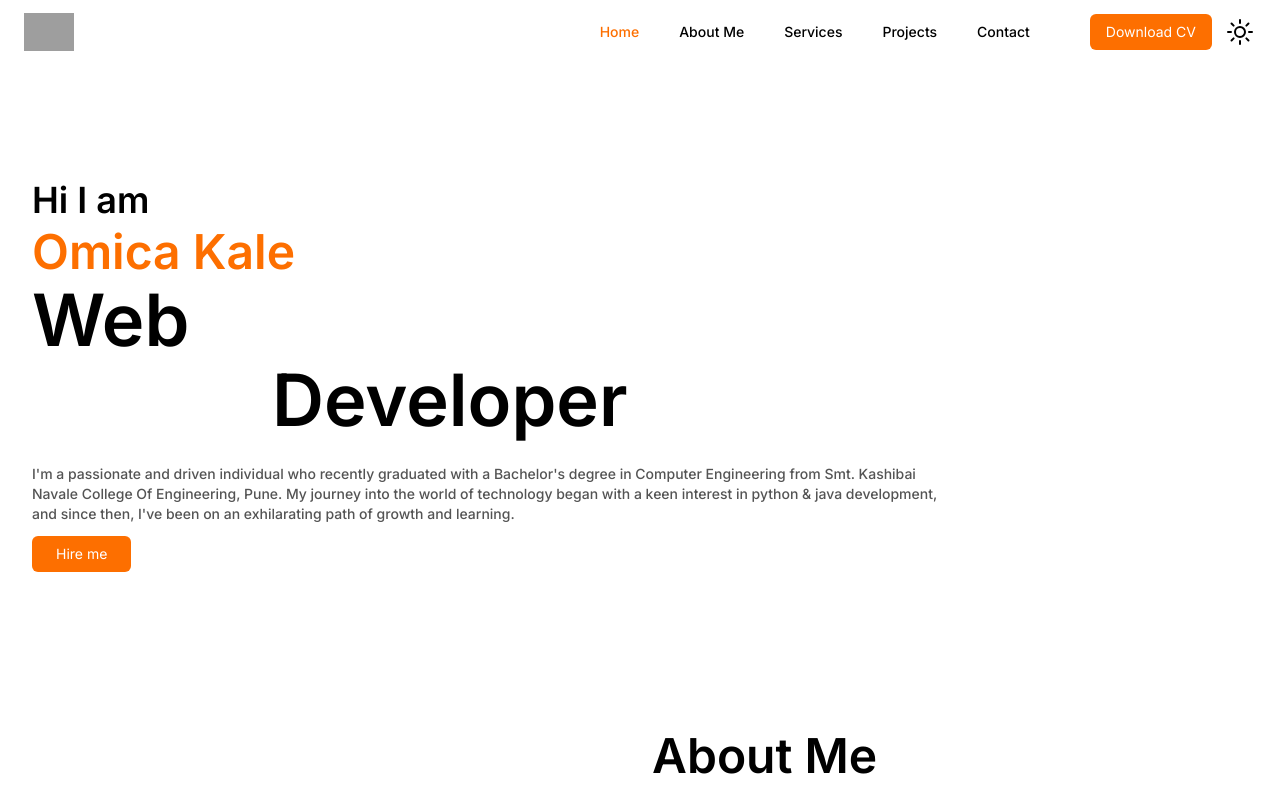
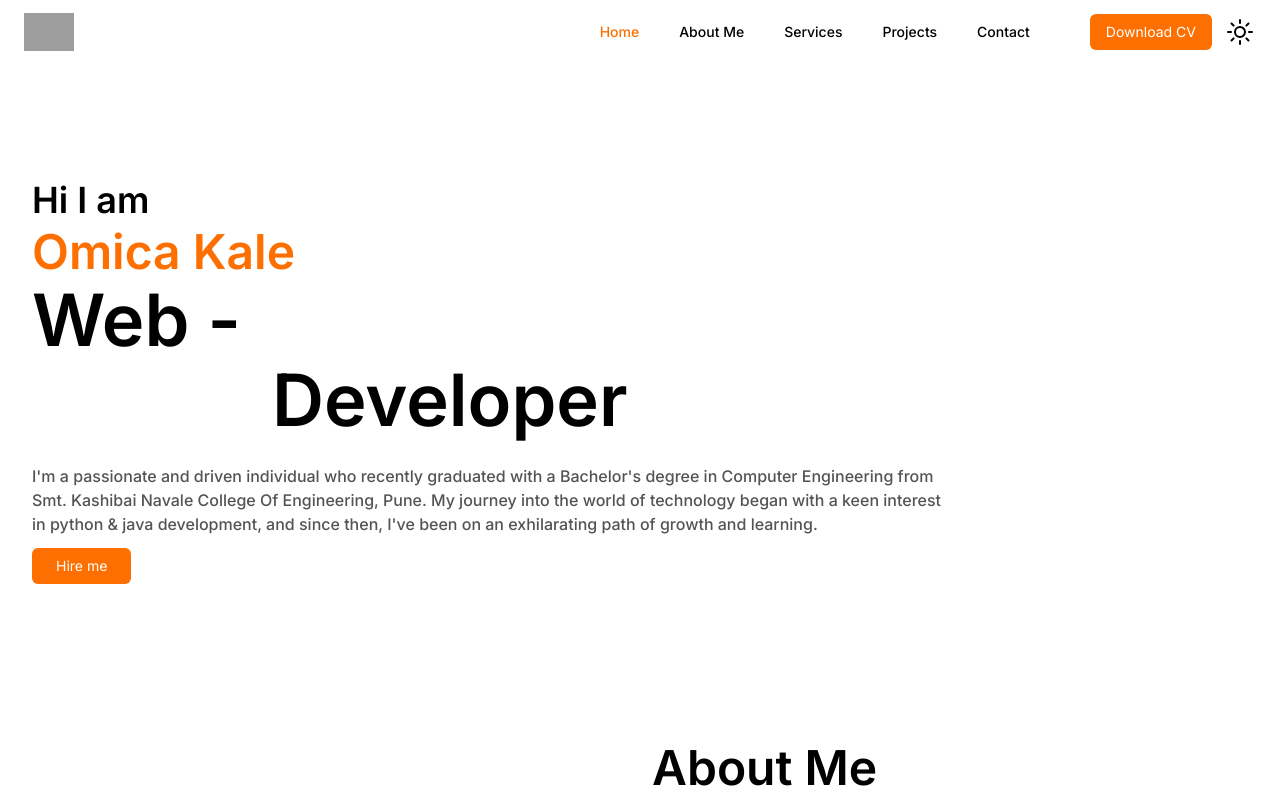
Before and after one commit to OmicaKale/personal-portfolio, a Next.js app: page / in a window 1280 px wide. Shown: the top 800 px of the page. Built offline with nearby package versions, Linux system fonts and the light colour scheme; grey boxes are pictures that could not be loaded.

Commit message:
font size update

```diff
--- a/app/components/home/banner.jsx
+++ b/app/components/home/banner.jsx
@@ -13,10 +13,10 @@ export const Banner = () => {
                         </div>
                         <div>
                             <div className='flex justify-start lg:block'>
-                                <h1 className="text-black dark:text-white text-3xl lg:text-7xl font-semibold pt-2 whitespace-nowrap">Web</h1>
+                                <h1 className="text-black dark:text-white text-3xl lg:text-7xl font-semibold pt-2 whitespace-nowrap">Web -</h1>
                                 <h1 className="text-black dark:text-white text-3xl lg:text-7xl font-semibold pt-2 ml-4 lg:ml-60 whitespace-nowrap">Developer</h1>
                             </div>
-                            <p className="text-gray600 dark:text-white text-sm font-medium mt-7 w-[150%]">I'm a passionate and driven individual who recently graduated with a Bachelor's degree in Computer Engineering from Smt. Kashibai Navale College Of Engineering, Pune. My journey into the world of technology began with a keen interest in python & java development, and since then, I've been on an exhilarating path of growth and learning.
+                            <p className="text-gray600 dark:text-white text-base font-medium mt-7 w-[150%]">I'm a passionate and driven individual who recently graduated with a Bachelor's degree in Computer Engineering from Smt. Kashibai Navale College Of Engineering, Pune. My journey into the world of technology began with a keen interest in python & java development, and since then, I've been on an exhilarating path of growth and learning.
 
                             </p>
                             <button className='bg-primary rounded-md px-6 py-2 text-white text-sm mt-3'>
```
